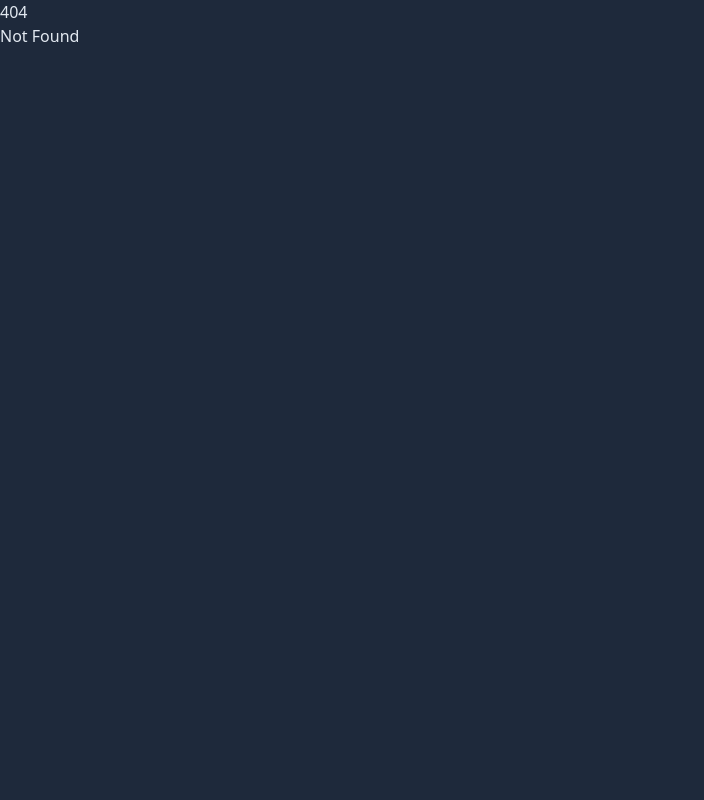
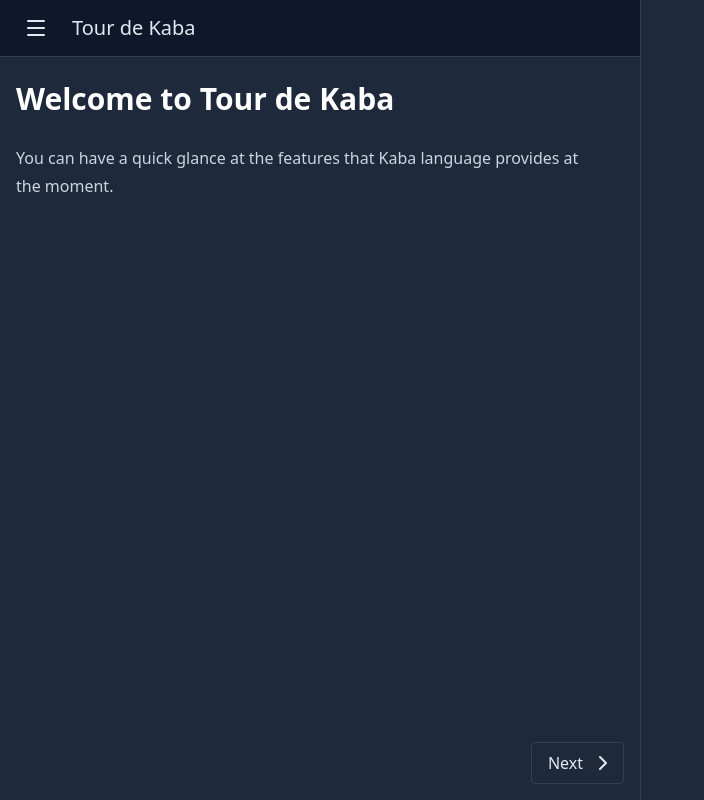
Before and after one commit to snaztoz/kaba-tour, a SvelteKit app: page / in a window 1280 px wide. Before the commit this address had no page. Shown: the whole page, without its empty margins (0-704 px from the left). Built offline with nearby package versions, Linux system fonts and the light colour scheme.

Commit message:
feat: add home and error pages

```diff
--- /dev/null
+++ b/src/data/home.md
@@ -0,0 +1,3 @@
+# Welcome to Tour de Kaba
+
+You can have a quick glance at the features that Kaba language provides at the moment.
--- a/src/routes/+layout.ts
+++ b/src/routes/+layout.ts
@@ -1 +1 @@
-// export const prerender = true;
+export const prerender = true;
--- /dev/null
+++ b/src/routes/+page.svelte
@@ -0,0 +1,20 @@
+<script lang="ts">
+	import TextPanel from '$lib/components/TextPanel.svelte';
+	import type { PageData } from './$types';
+
+	let { data }: { data: PageData } = $props();
+	let { content, next } = $derived(data);
+</script>
+
+<main
+	class="flex h-full w-full flex-col divide-y divide-slate-700 md:flex-row
+    md:divide-x md:divide-y-0"
+>
+	<div class="h-1/2 md:h-full md:w-1/2">
+		<TextPanel {content} {next} />
+	</div>
+
+	<div class="flex h-1/2 flex-col divide-y divide-slate-700 md:h-full md:w-1/2">
+		<section></section>
+	</div>
+</main>
--- /dev/null
+++ b/src/routes/+page.ts
@@ -0,0 +1,10 @@
+import home from '../data/home.md?raw';
+import { marked } from 'marked';
+import type { PageLoad } from './$types';
+
+export const load: PageLoad = async ({ params }) => {
+	return {
+		content: await marked.parse(home),
+		next: 'hello-world'
+	};
+};
--- /dev/null
+++ b/src/routes/[slug]/+error.svelte
@@ -0,0 +1,17 @@
+<script lang="ts">
+	import TextPanel from '$lib/components/TextPanel.svelte';
+	import { page } from '$app/state';
+</script>
+
+<main
+	class="flex h-full w-full flex-col divide-y divide-slate-700 md:flex-row
+    md:divide-x md:divide-y-0"
+>
+	<div class="h-1/2 md:h-full md:w-1/2">
+		<TextPanel content={page.error!.message} />
+	</div>
+
+	<div class="flex h-1/2 flex-col divide-y divide-slate-700 md:h-full md:w-1/2">
+		<section></section>
+	</div>
+</main>
--- a/src/routes/[slug]/+page.ts
+++ b/src/routes/[slug]/+page.ts
@@ -1,5 +1,7 @@
 import helloWorld from '../../data/hello-world.md?raw';
+import notFound from '../../data/not-found.md?raw';
 import variable from '../../data/variable.md?raw';
+import { error } from '@sveltejs/kit';
 import { marked } from 'marked';
 import type { PageLoad } from './$types';
 
@@ -18,7 +20,10 @@ const posts = [
 ];
 
 export const load: PageLoad = async ({ params }) => {
-	const post = posts.find((p) => p.slug === params.slug)!;
+	const post = posts.find((p) => p.slug === params.slug);
+	if (!post) {
+		return error(404, await marked.parse(notFound));
+	}
 
 	return {
 		slug: post.slug,
```
Also changed, not shown: src/data/hello-world.md (+1 -1 lines), src/data/not-found.md (added, +5 -0 lines).
